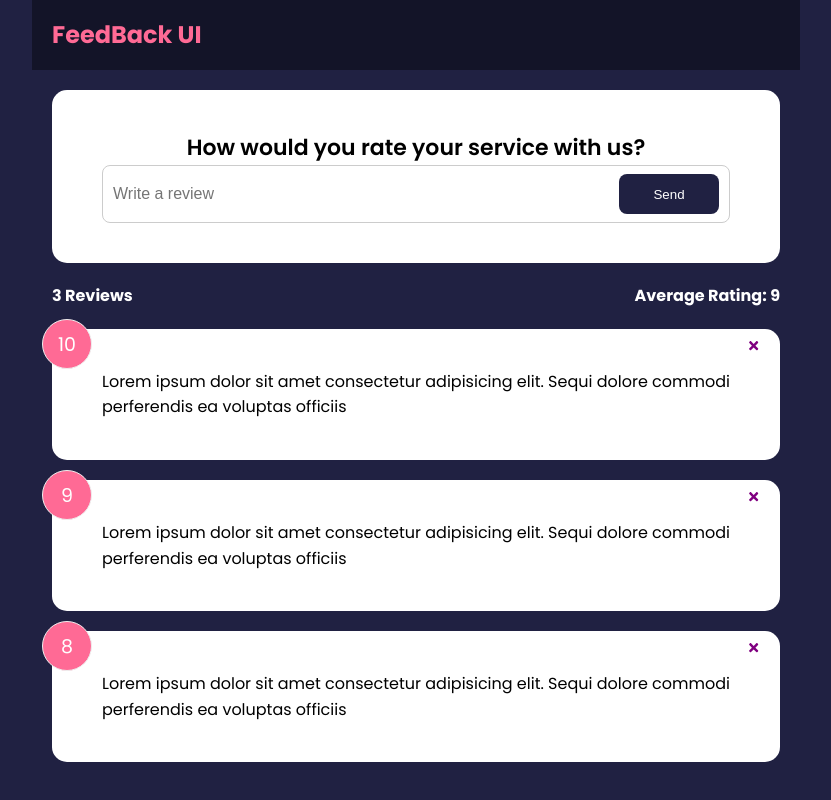
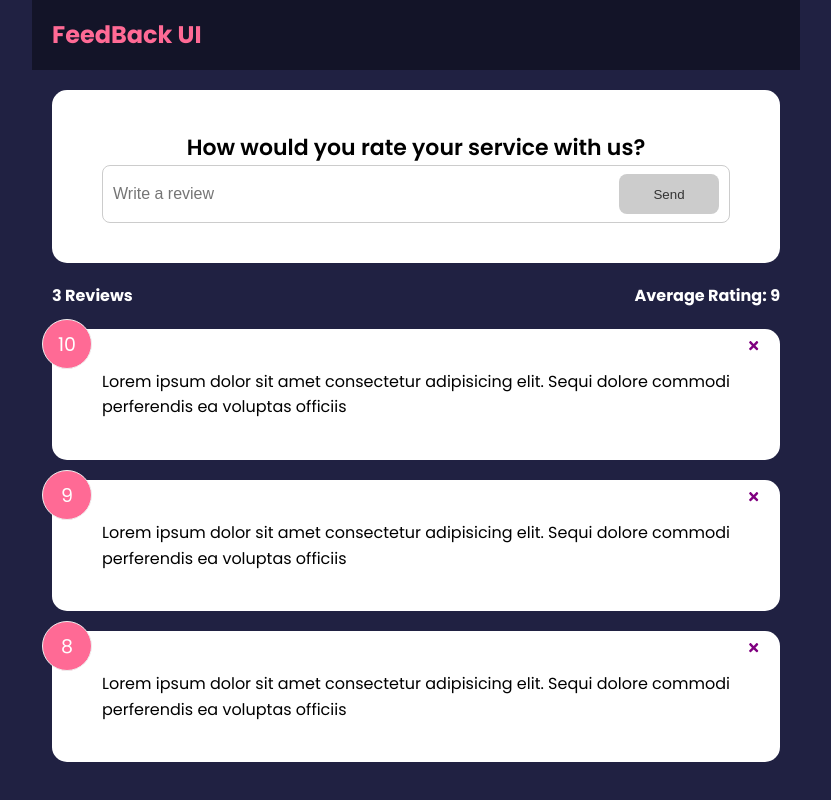
Before and after one commit to ajinkyacodes/reactjs-feedback-app, a React (Create React App) app: page / in a window 1280 px wide. Shown: the whole page, without its empty margins (224-1055 px from the left). Built offline with nearby package versions, Linux system fonts and the light colour scheme.

Commit message:
handleTextChange 10 characters validation added with if else conditions

```diff
--- a/src/components/FeedbackForm.jsx
+++ b/src/components/FeedbackForm.jsx
@@ -4,8 +4,21 @@
 
 function FeedbackForm() {
   const [text, setText] = useState("");
+  const [btnDisabled, setBtnDisabled] = useState(true);
+  const [message, setMessage] = useState("");
 
   const handleTextChange = (e) => {
+    if (text === "") {
+      setBtnDisabled(true);
+      setMessage(null);
+    } else if (text !== "" && text.trim().length <= 10) {
+      setMessage("Text must be at least 10 characters");
+      setBtnDisabled(true);
+    } else {
+      setMessage(null);
+      setBtnDisabled(false);
+    }
+
     setText(e.target.value);
   };
   return (
@@ -20,8 +33,11 @@
             placeholder="Write a review"
             value={text}
           />
-          <Button type="submit">Send</Button>
+          <Button type="submit" isDisabled={btnDisabled}>
+            Send
+          </Button>
         </div>
+        {message && <div className="message">{message}</div>}
       </form>
     </Card>
   );
--- a/src/components/FeedbackStats.jsx
+++ b/src/components/FeedbackStats.jsx
@@ -9,7 +9,6 @@
 
     average = average.toFixed(1).replace(/[.,]0$/,'');
 
-  console.log(average);
   return (
     <div className="feedback-stats">
       <h4>{feedback.length} Reviews</h4>
```
